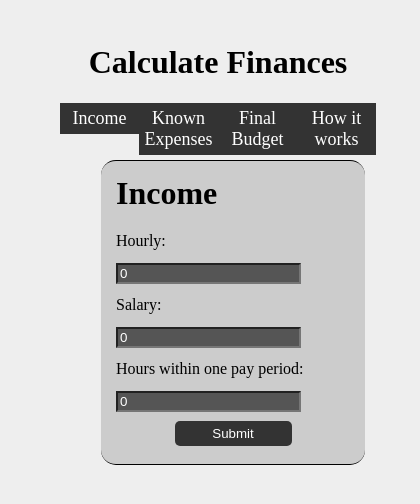
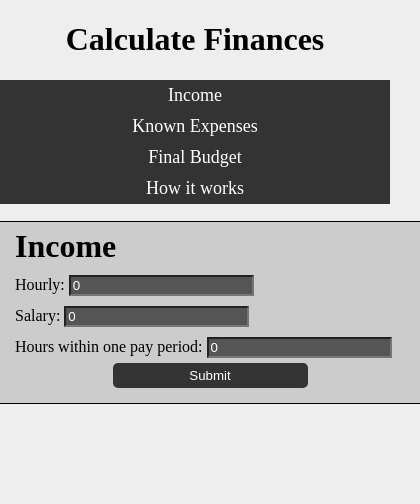
Before and after one commit to NateeWhitee/budgeting, a plain HTML site: page index.html in a window 390 px wide. Shown: the top 504 px of the page, 420 px wide, since content can reach past the window. Drawn offline with Linux system fonts and the light colour scheme.

Commit message:
Add files via upload

```diff
--- a/index.html
+++ b/index.html
@@ -93,7 +93,7 @@
 
     <main id="How_It_Works_Page">
         <h1>How it Works</h1>
-        <p>First, all incomes are added together. If there is a salary income, then it is divided by 26 (pay periods within one year) before adding it to the initial income.</p>
+        <p>First, all incomes are added together. If there is a salary income, then it is divided by 26 (pay periods within one year); The result is then divided by the number of hours worked in a single pay period. All before adding it to the initial income.</p>
         <p>Then, the new hourly income is multiplied by the number of hours worked in a pay period.</p>
         <p>Then, all expenses are added together. A farily simple, yet tedious process.</p>
         <p>Leftover money is calculated by subtracting the total of the expenses from the total income.</p>
--- a/script.js
+++ b/script.js
@@ -63,7 +63,7 @@ function submit_income_variables() {
 
     // turn salary income into an hourly income
     if (salary_income != 0) {
-        hourly_income += salary_income / 26;
+        hourly_income += (salary_income / 26) / hours;
     }
     total_income = hours * hourly_income;
     updateBudget();
@@ -170,3 +170,5 @@ function updateBudget() {
     leftover_after_savings = leftover_money - savings;
     leftover_after_savings_space.innerHTML = `Leftovers after savings: ${leftover_after_savings}`
 }
+
+updateBudget();
--- a/style.css
+++ b/style.css
@@ -1,12 +1,13 @@
 body {
     background-color: #eee;
-    padding: 15px;
+    margin: 0;
+    padding: 0;
 }
 
 header {
     width: 90%;
     margin-left: 5%;
-    position: absolute;
+    position: relative;
     height: 50px;
 }
 
@@ -26,6 +27,7 @@ header #menu ul {
     padding: 0;
     list-style-type: none;
     background-color: #333;
+    width: 100%;
 }
 
 header #menu ul li {
@@ -47,8 +49,8 @@ header #menu ul li:hover {
 
 main {
     position: absolute;
-    top: 150px;
-    line-height: 2;
+    top: 25%;
+    line-height: 1.5;
     width: 60%;
     margin: 10px 20%;
     visibility: hidden;
@@ -67,6 +69,7 @@ main h1 {
 main input {
     background-color: #555;
     color: #fff;
+    margin: 5px 0;
 }
 
 main input:hover {
@@ -93,3 +96,39 @@ main button:hover {
 #Income_Page {
     visibility: visible;
 }
+
+@media screen and (max-width: 900px) {
+    header {
+        width: 100%;
+        margin: 0;
+        position: relative;
+    }
+
+    header #title_space {
+        width: 100%;
+        margin: 0;
+    }
+
+    header #menu {
+        width: 100%;
+        margin: 0;
+    }
+
+    header #menu ul li {
+        width: 100%;
+    }
+
+    header #menu ul li:hover {
+        border: none;
+    }
+
+    main {
+        width: 100%;
+        margin: 10px 0px;
+        border-radius: 0px;
+    }
+
+    main button:hover {
+        border: none;
+    }
+}
```
